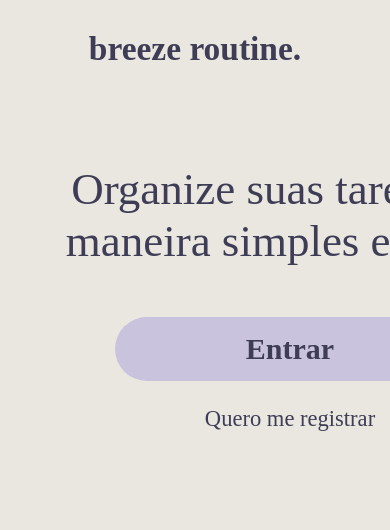
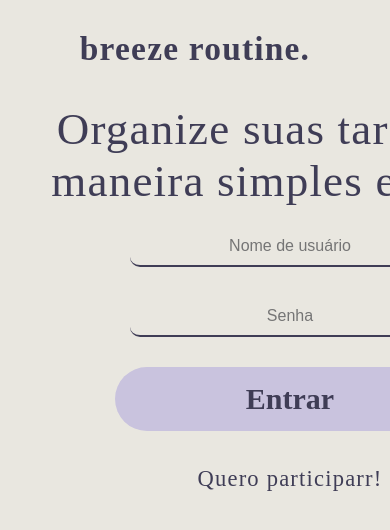
Before and after one commit to rebeccamoura/breeze-routine, an Angular app: page /home in a window 390 px wide. Shown: the top 530 px of the page. Built offline with nearby package versions, Linux system fonts and the light colour scheme; a web font is replaced by a local one.

Commit message:
falta responsividade

```diff
--- a/src/app/app.module.ts
+++ b/src/app/app.module.ts
@@ -6,13 +6,15 @@ import { AppComponent } from './app.component';
 import { HomeComponent } from './main/home/home.component';
 import { HeaderComponent } from './shared/header/header.component';
 import { HubComponent } from './main/hub/hub.component';
+import { LoginComponent } from './main/auth/login/login.component';
 
 @NgModule({
   declarations: [
     AppComponent,
     HomeComponent,
     HeaderComponent,
-    HubComponent
+    HubComponent,
+    LoginComponent
   ],
   imports: [
     BrowserModule,
--- a/src/app/main/auth/login/login.component.html
+++ b/src/app/main/auth/login/login.component.html
@@ -1 +1,16 @@
-<p>login works!</p>
+<div class="login-wrapper">
+    <h1 class="title">
+        Organize suas tarefas de maneira simples e rápida
+    </h1>
+    <form class="login">
+        <input class="user text" type="text" name="user" placeholder="Nome de usuário">
+        <input class="password" type="password" name="password" placeholder="Senha">
+        <input *ngIf="isRegister" class="email email" type="email" name="email" placeholder="Seu e-mail preferido">
+        <button class="login btn large-btn" type="submit">
+            {{ isRegister ? 'Criar conta' : 'Entrar' }}
+        </button>
+        <a class="sign-up" (click)="toggleSignUp()">
+            {{ isRegister ? 'Me enganei! Já tenho uma conta.' : 'Quero participarr!'}}
+        </a>
+    </form>
+</div>
--- a/src/app/main/auth/login/login.component.scss
+++ b/src/app/main/auth/login/login.component.scss
@@ -0,0 +1,48 @@
+@import '/src/assets/styles/variables';
+@import '/src/assets/styles/utils/buttons';
+@import '/src/assets/styles/utils/inputs';
+
+.login-wrapper {
+    width: 580px;
+
+    .title {
+        font-weight: normal;
+        font-size: $titleSize;
+        text-align: center;
+        margin-bottom: 20px;
+    }
+
+    .login {
+        display: flex;
+        flex-flow: column;
+        text-align: center;
+        align-items: center;
+        gap: 30px;
+
+        .sign-up {
+            font-size: $textSize;
+            color: $onbg;
+            text-decoration: none;
+            margin-top: 5px;
+            font-family: $textFont;
+
+            &:hover {
+                position: relative;
+                font-weight: bold;
+                cursor: pointer;
+
+                &::after {
+                    content: '';
+                    position: absolute;
+                    width: 40%;
+                    height: 2px;
+                    background-color: $onbg;
+                    display: block;
+                    left: 50%;
+                    transform: translateX(-50%);
+                    margin-top: 3px;
+                }
+            }
+        }
+    }
+}
--- a/src/app/main/auth/login/login.component.ts
+++ b/src/app/main/auth/login/login.component.ts
@@ -6,5 +6,9 @@ import { Component } from '@angular/core';
   styleUrls: ['./login.component.scss']
 })
 export class LoginComponent {
+  isRegister: boolean = false;
 
+  toggleSignUp() {
+    this.isRegister = this.isRegister ? false : true;
+  }
 }
--- a/src/app/main/home/home.component.html
+++ b/src/app/main/home/home.component.html
@@ -1,14 +1,4 @@
 <main class="home space-around">
-    <section class="content-wrapper">
-        <h1 class="title">
-            Organize suas tarefas de maneira simples e rápida
-        </h1>
-        <button type="button" class="btn sign-in">
-            Entrar
-        </button>
-        <a href="#" class="sign-up">
-            Quero me registrar
-        </a>
-    </section>
+    <app-login></app-login>
     <img class="picture" src="../../assets/images/home.svg" alt="Ilustração de moça mexendo no notebook">
 </main>
--- a/src/app/main/home/home.component.scss
+++ b/src/app/main/home/home.component.scss
@@ -3,53 +3,6 @@
 @import '/src/assets/styles/utils/containers';
 
 .home {
-    .content-wrapper {
-        display: flex;
-        flex-flow: column;
-        text-align: center;
-        align-items: center;
-
-        .title {
-            font-weight: normal;
-            font-size: $titleSize;
-            width: 580px;
-        }
-
-        .sign-in {
-            width: 350px;
-            font-weight: bold;
-            color: $onbg;
-            cursor: pointer;
-            font-family: $logoFont;
-            margin: 50px 0 20px;
-        }
-
-        .sign-up {
-            font-size: $textSize;
-            color: $onbg;
-            text-decoration: none;
-            margin-top: 5px;
-            font-family: $textFont;
-
-            &:hover {
-                position: relative;
-                font-weight: bold;
-
-                &::after {
-                    content: '';
-                    position: absolute;
-                    width: 40%;
-                    height: 2px;
-                    background-color: $onbg;
-                    display: block;
-                    left: 50%;
-                    transform: translateX(-50%);
-                    margin-top: 3px;
-                }
-            }
-        }
-    }
-
     .picture {
         width: 500px;
     }
--- a/src/assets/styles/_variables.scss
+++ b/src/assets/styles/_variables.scss
@@ -10,6 +10,7 @@
         $titleSize: 4.5rem;
         $btnSize: 3rem;
         $textSize: 2.256rem;
+        $inputSize: 1.6rem;
 
 // colors
     $hl: #C9C3DE; // highlight
--- a/src/assets/styles/utils/_buttons.scss
+++ b/src/assets/styles/utils/_buttons.scss
@@ -4,3 +4,11 @@
     font-size: $btnSize;
     border-radius: 50px;
 }
+
+.large-btn {
+    width: 350px;
+    font-weight: bold;
+    color: $onbg;
+    cursor: pointer;
+    font-family: $logoFont;
+}
--- /dev/null
+++ b/src/assets/styles/utils/_inputs.scss
@@ -0,0 +1,11 @@
+@import '../variables';
+
+.text, .email, .password {
+    background-color: transparent;
+    width: 300px;
+    padding: 10px;
+    font-size: $inputSize;
+    border-bottom: 2px solid $onbg;
+    border-radius: 10px;
+    text-align: center;
+}
--- a/src/styles.scss
+++ b/src/styles.scss
@@ -15,4 +15,5 @@ body {
 html {
     font-size: 62.5%;
     font-family: $textFont;
+    letter-spacing: 1.2px;
 }
```
